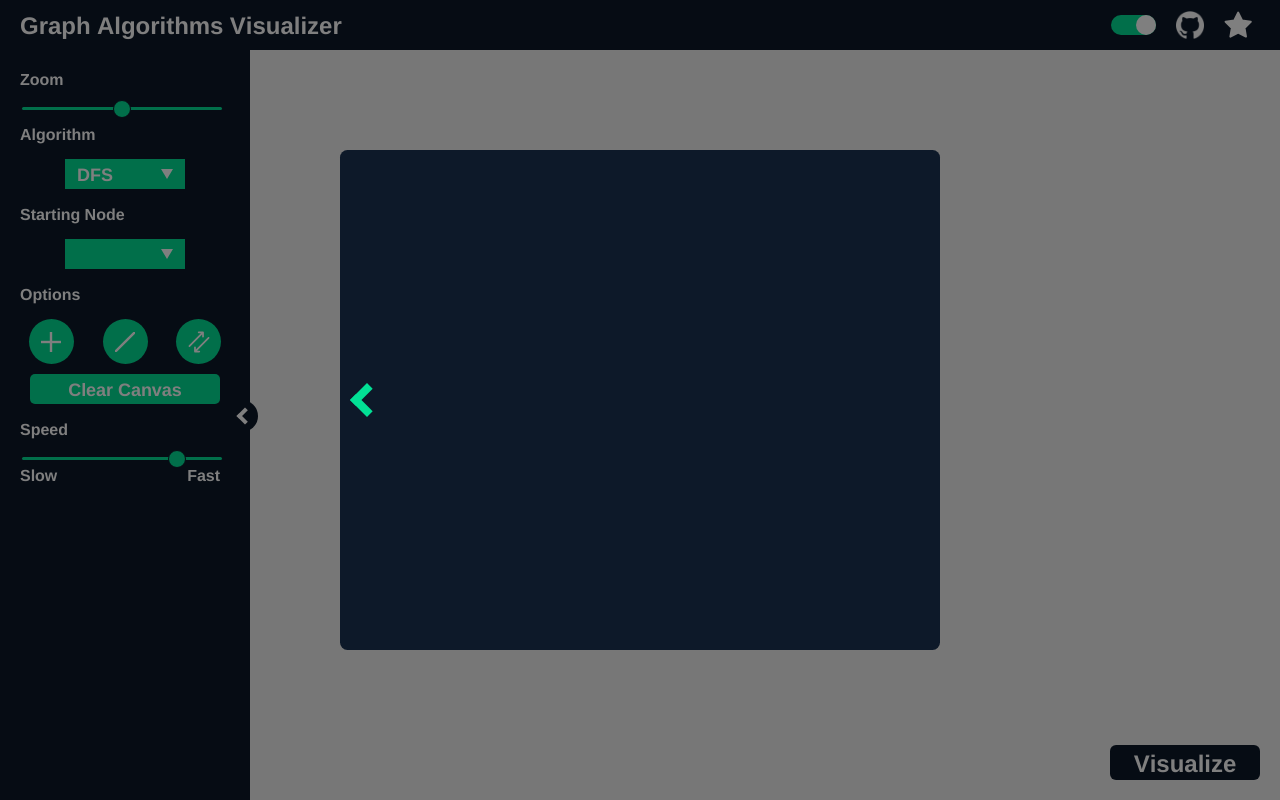
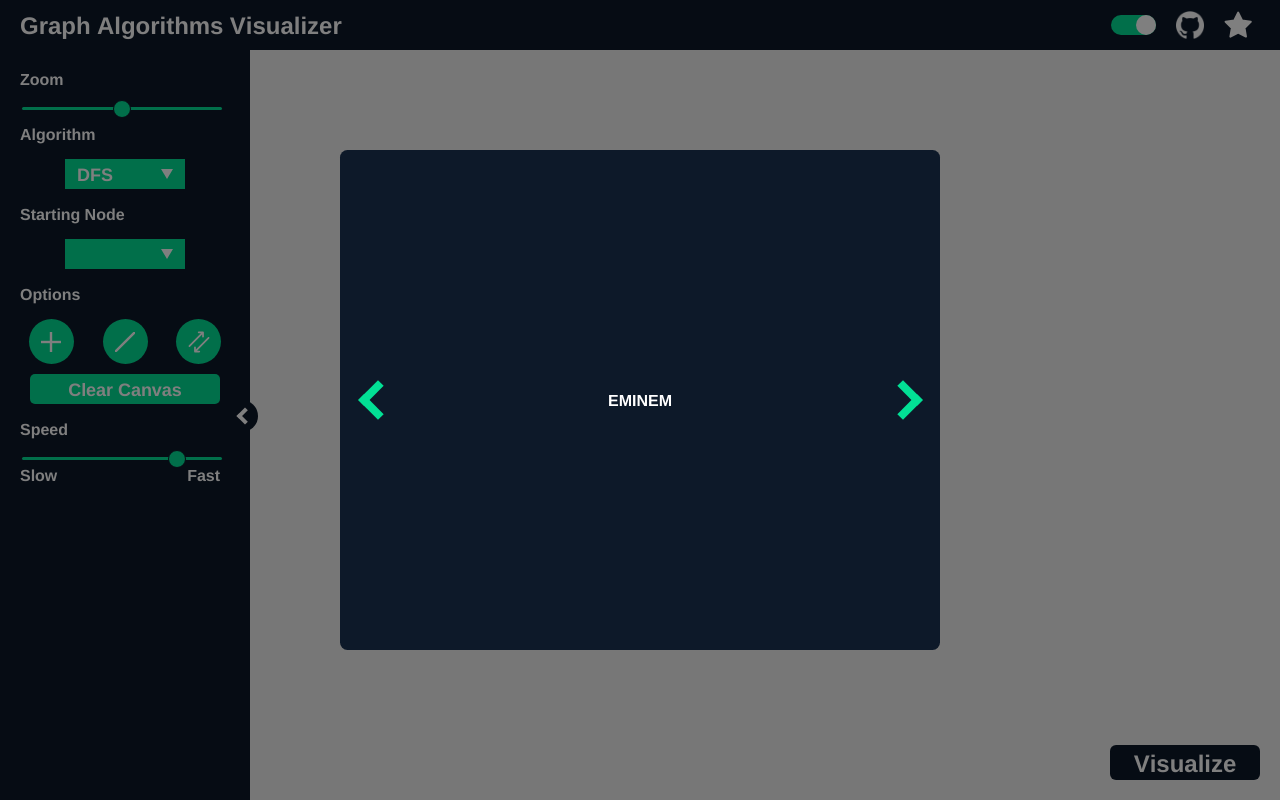
Before and after one commit to KarimElghamry/GraphAV, a React (Create React App) app: page / in a window 1280 px wide. Built offline with nearby package versions, Linux system fonts and the light colour scheme.

Commit message:
add: width prop to Column

```diff
--- a/src/components/Tutorial/Carousel/Arrow.tsx
+++ b/src/components/Tutorial/Carousel/Arrow.tsx
@@ -6,7 +6,7 @@ interface Props {
 }
 
 const Arrow = styled.div<Props>`
-  margin: 15px;
+  margin: 20px;
   border: solid
     ${(props) =>
       props.theme.name === 'dark'
@@ -14,12 +14,12 @@ const Arrow = styled.div<Props>`
         : themes.dark.navbar.background};
   border-width: 0 8px 8px 0;
   display: inline-block;
-  padding: 8px;
+  padding: 10px;
+  cursor: pointer;
 
   transform: rotate(
     ${(props) => (props.direction === 'left' ? '135deg' : '-45deg')}
   );
-
   -webkit-transform: rotate(
     ${(props) => (props.direction === 'left' ? '135deg' : '-45deg')}
   );
--- a/src/components/Tutorial/Carousel/Carousel.tsx
+++ b/src/components/Tutorial/Carousel/Carousel.tsx
@@ -2,6 +2,7 @@ import React, {ReactElement} from 'react';
 import Container from './Container';
 import Arrow from './Arrow';
 import Column from '../../common/Column';
+import Row from '../../common/Row';
 
 interface Props {
   children?: Array<ReactElement>;
@@ -10,8 +11,14 @@ interface Props {
 const Carousel: React.FC<Props> = (props: Props): ReactElement => {
   return (
     <Container>
-      <Column>
+      <Column width="100px">
         <Arrow direction="left"></Arrow>
+      </Column>
+      <Column width="100%">
+        <Row justifyContent="center">EMINEM</Row>
+      </Column>
+      <Column width="100px">
+        <Arrow direction="right"></Arrow>
       </Column>
     </Container>
   );
--- a/src/components/common/Column.tsx
+++ b/src/components/common/Column.tsx
@@ -1,8 +1,14 @@
 import styled from 'styled-components';
 
-const Column = styled.div`
+interface Props {
+  width: string;
+}
+
+const Column = styled.div<Props>`
   height: 100%;
+  width: ${(props) => props.width};
   display: flex;
+  flex-direction: column;
   justify-content: center;
   align-items: center;
 `;
```
